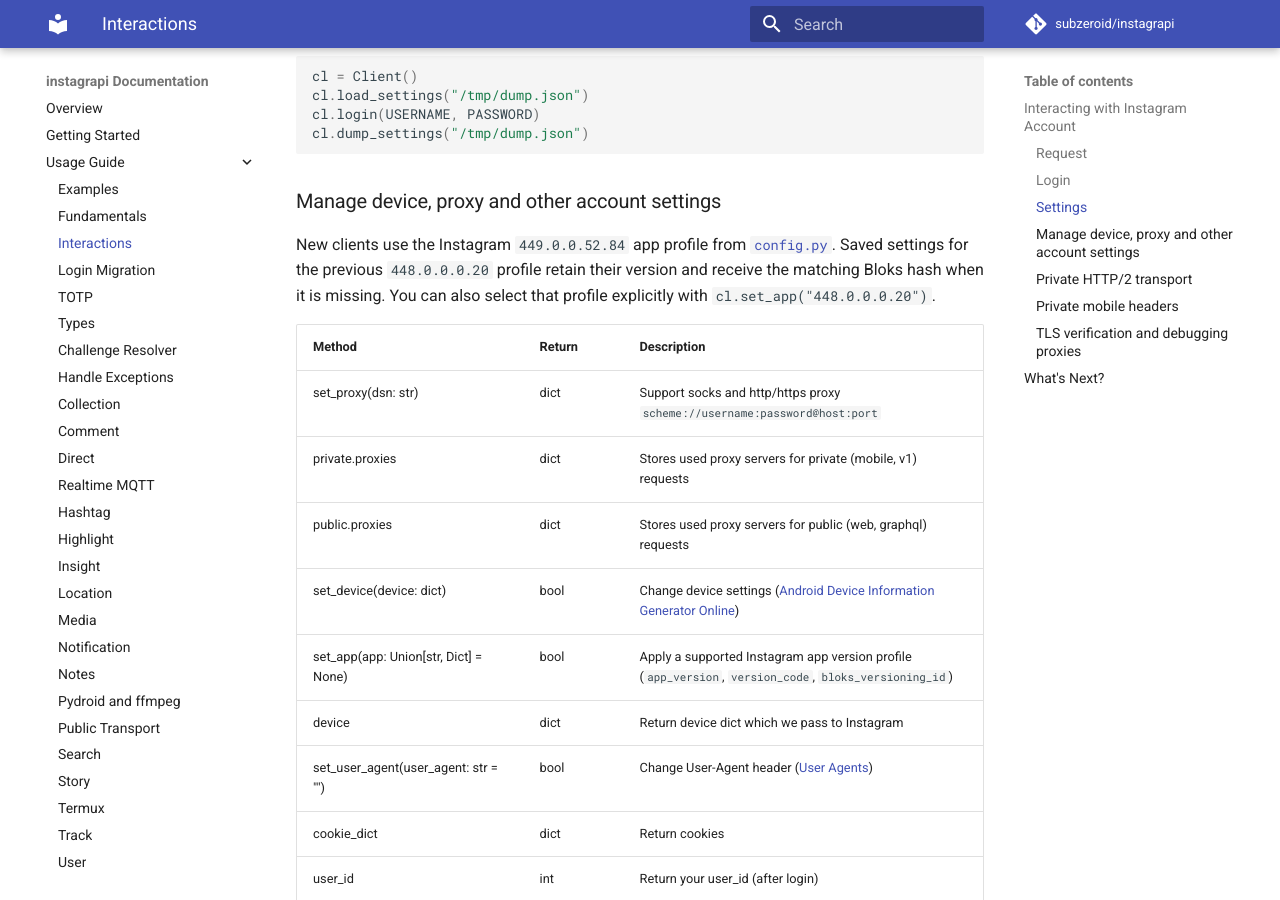
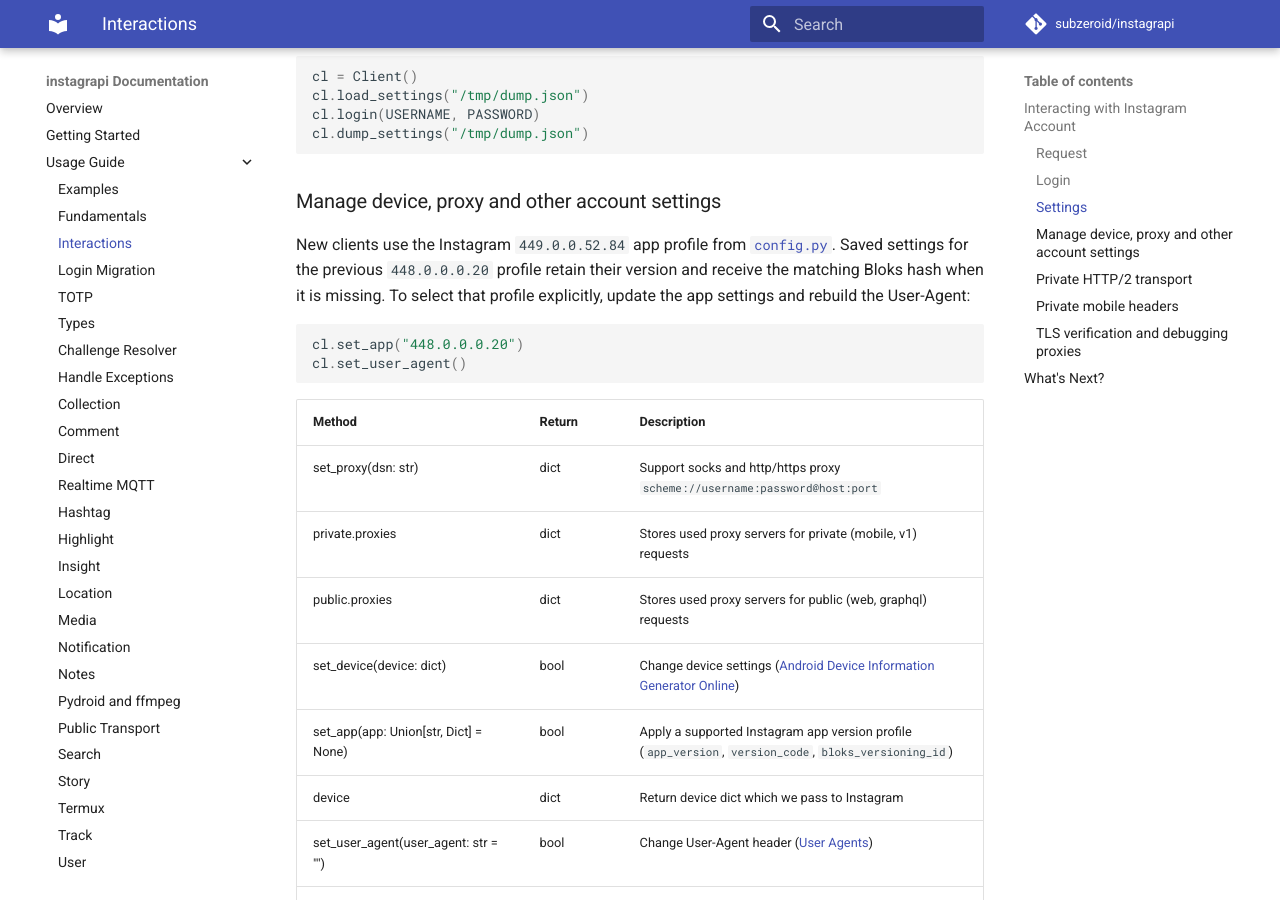
Before and after one commit to del-bestdev/instagrapi, an MkDocs documentation site: the page built from docs/usage-guide/interactions.md, in a window 1280 px wide and 900 px high, scrolled down 5120 px. Built offline with MkDocs 1.6.1 and Material for MkDocs 9.7.7, drawn with Linux system fonts in a browser that asks for light colours; comment, search, counter and statistics services are not loaded; the version menu is left out.

Commit message:
docs: rebuild the user agent when selecting app 448

````diff
--- a/docs/usage-guide/interactions.md
+++ b/docs/usage-guide/interactions.md
@@ -174,7 +174,12 @@ cl.dump_settings("/tmp/dump.json")
 
 ### Manage device, proxy and other account settings
 
-New clients use the Instagram `449.0.0.52.84` app profile from [`config.py`](https://github.com/subzeroid/instagrapi/blob/master/instagrapi/config.py). Saved settings for the previous `448.0.0.0.20` profile retain their version and receive the matching Bloks hash when it is missing. You can also select that profile explicitly with `cl.set_app("448.0.0.0.20")`.
+New clients use the Instagram `449.0.0.52.84` app profile from [`config.py`](https://github.com/subzeroid/instagrapi/blob/master/instagrapi/config.py). Saved settings for the previous `448.0.0.0.20` profile retain their version and receive the matching Bloks hash when it is missing. To select that profile explicitly, update the app settings and rebuild the User-Agent:
+
+```python
+cl.set_app("448.0.0.0.20")
+cl.set_user_agent()
+```
 
 | Method                                   | Return | Description
 |------------------------------------------|------|----------------------------------------------------------------------------
````
